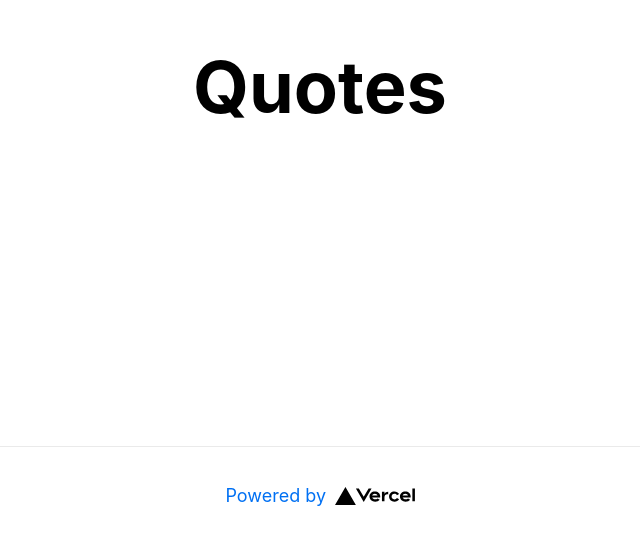
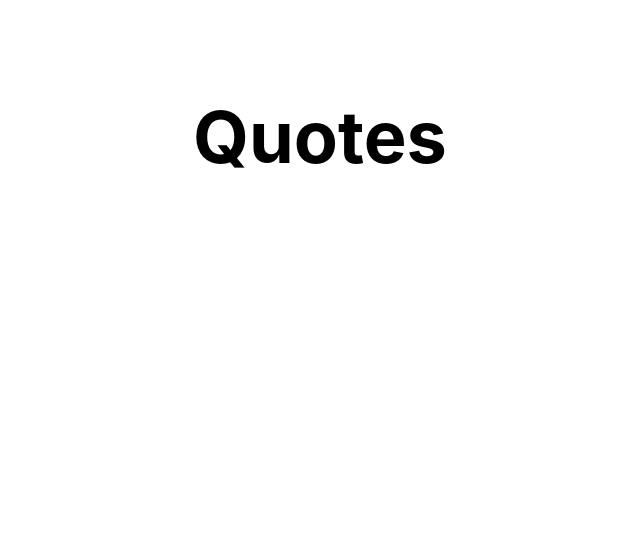
Before and after one commit to lreynolds188/Portfolio, a Next.js app: page /quotes in a window 1280 px wide. Shown: the part 254-798 px from the top of the page, without its empty margins (320-960 px from the left). Built offline with nearby package versions, Linux system fonts and the light colour scheme.

Commit message:
Update quotes.js

```diff
--- a/pages/quotes.js
+++ b/pages/quotes.js
@@ -19,16 +19,6 @@ export default function Home() {
             </p>
         </div>
       </main>
-
-      <footer className={styles.footer}>
-        <a href="https://vercel.com?utm_source=create-next-app&utm_medium=default-template&utm_campaign=create-next-app"
-          target="_blank"
-          rel="noopener noreferrer"
-        >
-          Powered by{' '}
-          <img src="/vercel.svg" alt="Vercel Logo" className={styles.logo} />
-        </a>
-      </footer>
     </div>
   )
 }
```
